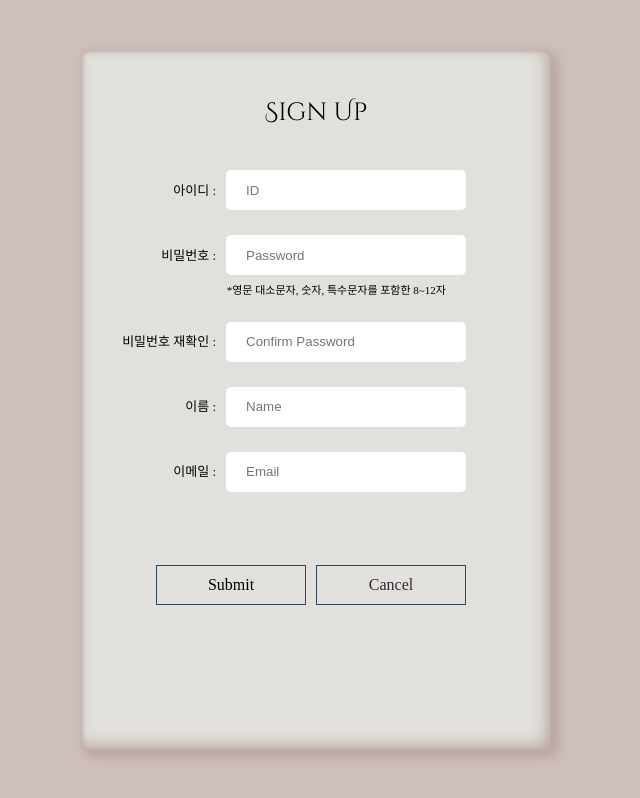
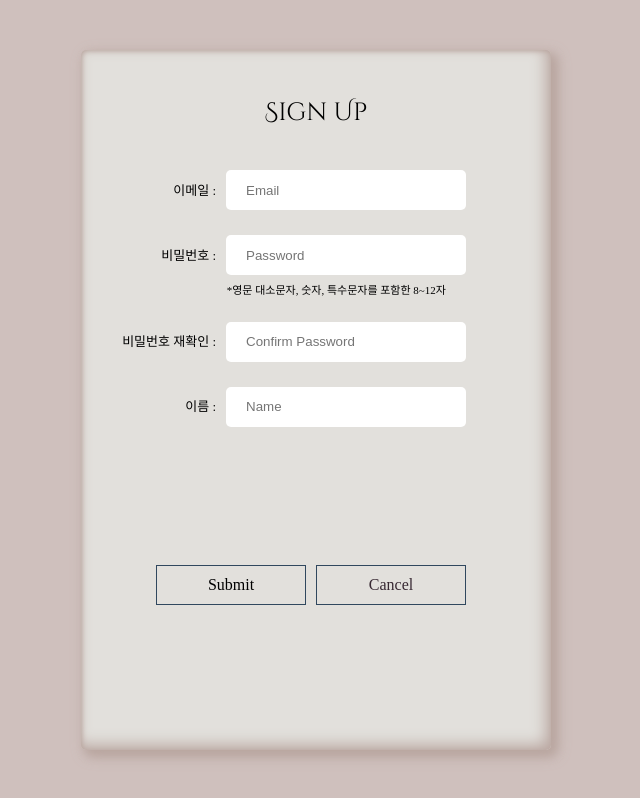
Before and after one commit to yeonnnee/React_Planner, a React (Create React App) app: page /sign-up in a window 1280 px wide. Shown: the whole page, without its empty margins (324-964 px from the left). Built offline with nearby package versions, Linux system fonts and the light colour scheme; a web font is replaced by a local one.

Commit message:
USE email as a userId so that remove userID

```diff
--- a/src/container/LogIn/index.jsx
+++ b/src/container/LogIn/index.jsx
@@ -7,14 +7,14 @@ import axios from "axios";
 import LogInPresenter from "../../presenter/LogInPresenter";
 import { TRY_LOGIN, LOGIN_FAILED, LOGIN_SUCCESS } from "../../redux/types";
 
-const LogIn = ({ setError, send, success, history, state }) => {
-  const [user, setUser] = useState({ userID: "", password: "" });
+const LogIn = ({ setError, send, success, state }) => {
+  const [user, setUser] = useState({ email: "", password: "" });
 
   function onChange(event) {
     const target = event.target;
-    if (target.name === "userID") {
+    if (target.name === "email") {
       const value = target.value;
-      setUser({ ...user, userID: value });
+      setUser({ ...user, email: value });
     }
     if (target.name === "password") {
       const value = target.value;
@@ -22,20 +22,23 @@ const LogIn = ({ setError, send, success, history, state }) => {
     }
   }
   async function onClick() {
-    if (user.userID === "" || user.password === "") {
+    if (user.email === "" || user.password === "") {
       setError("아이디와 비밀번호를 입력해주시기 바랍니다");
+    } else if (user.password.length > 12) {
+      setError("비밀번호는 8~12자리로 입력해주십시오");
+    } else if (!user.email.includes("@")) {
+      setError("유효하지 않은 이메일입니다");
     } else {
       setError("");
       send();
-      const res = await axios.post("/api/auth/logIn", user);
-      console.log(res);
+    }
+    const res = await axios.post("/api/auth/logIn", user);
+    console.log(res);
 
-      if (res.data !== "logged In successfully") {
-        setError(res.data);
-      } else {
-        success(user.userID);
-        history.push("/tasks");
-      }
+    if (res.data !== "logged In successfully") {
+      setError(res.data);
+    } else {
+      success(user.email.split("@"));
     }
   }
   return (
--- a/src/container/SignUp/index.jsx
+++ b/src/container/SignUp/index.jsx
@@ -15,20 +15,15 @@ import {
 const SignUp = ({ state, send, setError, success }) => {
   const [userInfo, setUserInfo] = useState({
     info: {
-      userID: "",
+      email: "",
       password: "",
       confirmPassword: "",
       name: "",
-      email: "",
     },
   });
   function onChange(event) {
     const target = event.target.placeholder;
     switch (target) {
-      case "ID": {
-        const value = event.target.value;
-        return setUserInfo({ info: { ...userInfo.info, userID: value } });
-      }
       case "Password": {
         const value = event.target.value;
         return setUserInfo({ info: { ...userInfo.info, password: value } });
@@ -56,11 +51,10 @@ const SignUp = ({ state, send, setError, success }) => {
     event.preventDefault();
 
     if (
-      userInfo.info.userID === "" ||
+      userInfo.info.email === "" ||
       userInfo.info.password === "" ||
       userInfo.info.confirmPassword === "" ||
-      userInfo.info.name === "" ||
-      userInfo.info.email === ""
+      userInfo.info.name === ""
     ) {
       setError("빈칸 없이 입력해주시기 바랍니다");
     } else {
--- a/src/presenter/LogInPresenter.jsx
+++ b/src/presenter/LogInPresenter.jsx
@@ -62,7 +62,7 @@ const LogInPresenter = ({
   onClick,
   isLoading,
   error,
-  userID,
+  email,
   password,
 }) => {
   return (
@@ -76,9 +76,9 @@ const LogInPresenter = ({
           <Form>
             <Input
               type="text"
-              placeholder="ID"
-              name="userID"
-              value={userID}
+              placeholder="Email"
+              name="email"
+              value={email}
               onChange={onChange}
             />
           </Form>
--- a/src/presenter/SignUpPresenter.jsx
+++ b/src/presenter/SignUpPresenter.jsx
@@ -70,13 +70,12 @@ const SignUpPresenter = ({ error, isLoading, onSubmit, onChange, info }) => {
 
       <Wrapper>
         <SignUpInput
-          type="text"
-          placeholder="ID"
-          value={info.userID}
-          id="아이디"
+          type="email"
+          placeholder="Email"
+          value={info.email}
+          id="이메일"
           onChange={onChange}
-          error={error !== "" && error.includes("아이디") ? true : false}
-          errorMessage={error}
+          error={error.includes("이메일") ? true : false}
         />
         <SignUpInput
           type="password"
@@ -111,14 +110,6 @@ const SignUpPresenter = ({ error, isLoading, onSubmit, onChange, info }) => {
           }
           errorMessage={error}
         />
-        <SignUpInput
-          type="email"
-          placeholder="Email"
-          value={info.email}
-          id="이메일"
-          onChange={onChange}
-          error={error.includes("이메일") ? true : false}
-        />
       </Wrapper>
       <Section>
         <Button onClick={onSubmit}>Submit</Button>
```
